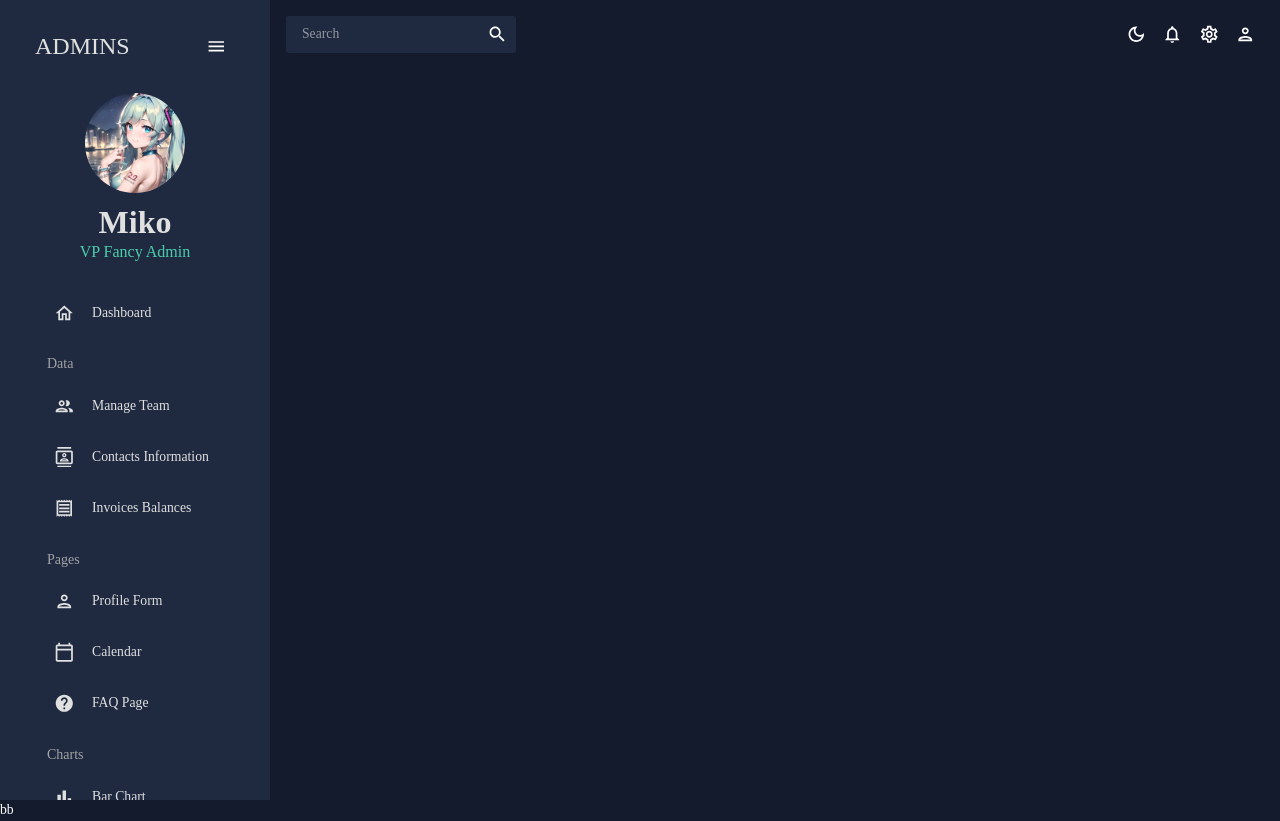
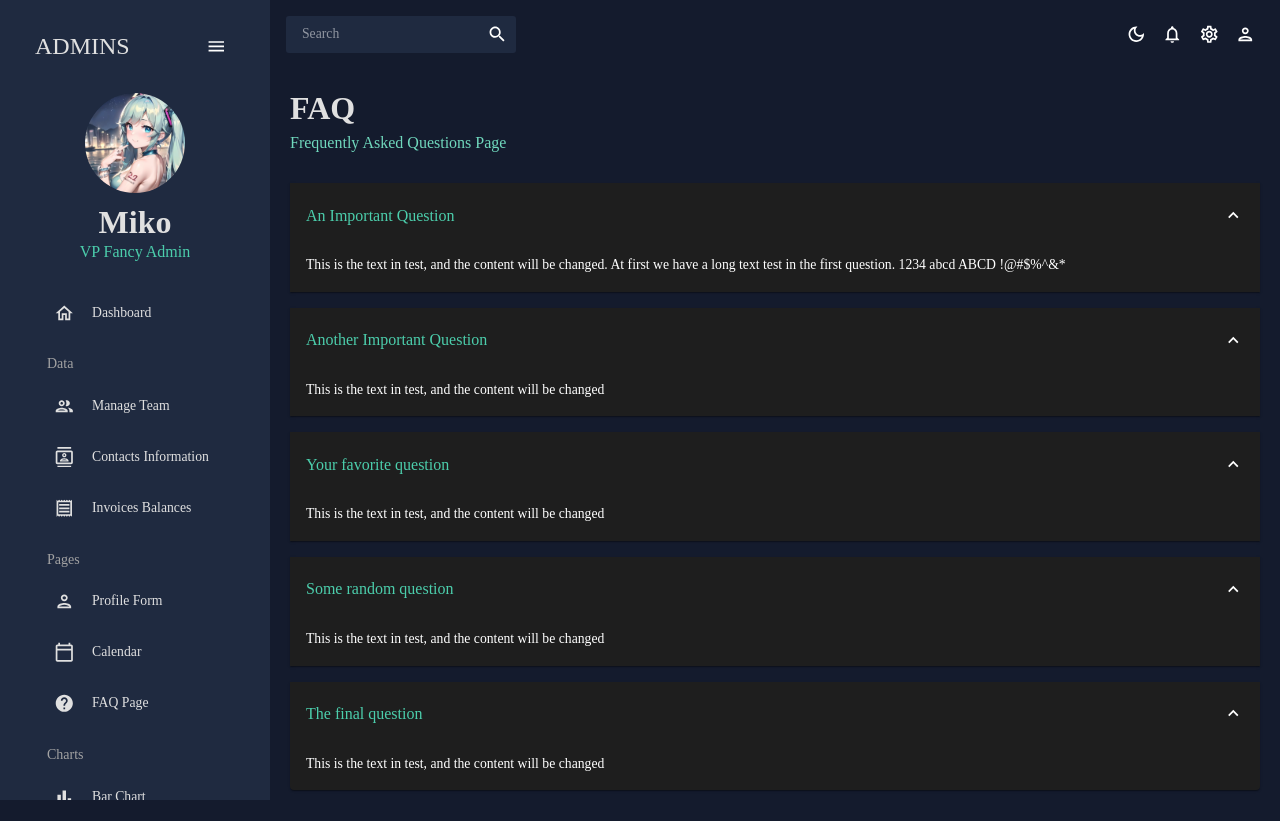
Before and after one commit to michaeli524/react-admin-dashboard, a React (Create React App) app: page /faq in a window 1280 px wide. After the commit the page ends 800 px from the top, so only its background shows below. Built offline with nearby package versions, Linux system fonts and the light colour scheme.

Commit message:
push the faq page

```diff
--- a/src/App.js
+++ b/src/App.js
@@ -8,10 +8,10 @@
 import Invoices from "./scenes/invoices";
 import Contacts from "./scenes/contacts";
 import Form from "./scenes/form";
+import FAQ from "./scenes/faq";
 // import Bar from "./scenes/bar";
 // import Line from "./scenes/line";
 // import Pie from "./scenes/pie";
-// import FAQ from "./scenes/faq";
 // import Geography from "./scenes/geography";
 import Calendar from "./scenes/calendar";
 
@@ -32,16 +32,15 @@
               <Route path="/invoices" element={<Invoices />} />
               <Route path="/contacts" element={<Contacts />} />
               <Route path="/form" element={<Form />} />
+              <Route path="/calendar" element={<Calendar />} />
+              <Route path="/faq" element={<FAQ />} />
               {/* <Route path="/bar" element={<Bar />} /> */}
               {/* <Route path="/line" element={<Line />} /> */}
               {/* <Route path="/pie" element={<Pie />} /> */}
-              {/* <Route path="/faq" element={<FAQ />} /> */}
               {/* <Route path="/geography" element={<Geography />} /> */}
-              <Route path="/calendar" element={<Calendar />} />
             </Routes>
           </main>
         </div>
-        bb
       </ThemeProvider>
     </ColorModeContext.Provider>
   );
--- /dev/null
+++ b/src/scenes/faq/index.jsx
@@ -0,0 +1,87 @@
+import { Box, useTheme, Typography } from "@mui/material";
+import Header from "../../components/Header";
+import Accordion from "@mui/material/Accordion";
+import AccordionSummary from "@mui/material/AccordionSummary";
+import AccordionDetails from "@mui/material/AccordionDetails";
+import ExpandMoreIcon from "@mui/icons-material/ExpandMore";
+import { tokens } from "../../theme";
+
+const FAQ = () => {
+  const theme = useTheme();
+  const colors = tokens(theme.palette.mode);
+
+  return (
+    <Box m="20px">
+      <Header title="FAQ" subtitle="Frequently Asked Questions Page" />
+
+      <Accordion defaultExpanded>
+        <AccordionSummary expandIcon={<ExpandMoreIcon />}>
+          <Typography color={colors.greenAccent[500]} variant="h5">
+            An Important Question
+          </Typography>
+        </AccordionSummary>
+        <AccordionDetails>
+          <Typography>
+            This is the text in test, and the content will be changed. At first
+            we have a long text test in the first question. 1234 abcd ABCD
+            !@#$%^&*
+          </Typography>
+        </AccordionDetails>
+      </Accordion>
+
+      <Accordion defaultExpanded>
+        <AccordionSummary expandIcon={<ExpandMoreIcon />}>
+          <Typography color={colors.greenAccent[500]} variant="h5">
+            Another Important Question
+          </Typography>
+        </AccordionSummary>
+        <AccordionDetails>
+          <Typography>
+            This is the text in test, and the content will be changed
+          </Typography>
+        </AccordionDetails>
+      </Accordion>
+
+      <Accordion defaultExpanded>
+        <AccordionSummary expandIcon={<ExpandMoreIcon />}>
+          <Typography color={colors.greenAccent[500]} variant="h5">
+            Your favorite question
+          </Typography>
+        </AccordionSummary>
+        <AccordionDetails>
+          <Typography>
+            This is the text in test, and the content will be changed
+          </Typography>
+        </AccordionDetails>
+      </Accordion>
+
+      <Accordion defaultExpanded>
+        <AccordionSummary expandIcon={<ExpandMoreIcon />}>
+          <Typography color={colors.greenAccent[500]} variant="h5">
+            Some random question
+          </Typography>
+        </AccordionSummary>
+        <AccordionDetails>
+          <Typography>
+            This is the text in test, and the content will be changed
+          </Typography>
+        </AccordionDetails>
+      </Accordion>
+
+      <Accordion defaultExpanded>
+        <AccordionSummary expandIcon={<ExpandMoreIcon />}>
+          <Typography color={colors.greenAccent[500]} variant="h5">
+            The final question
+          </Typography>
+        </AccordionSummary>
+        <AccordionDetails>
+          <Typography>
+            This is the text in test, and the content will be changed
+          </Typography>
+        </AccordionDetails>
+      </Accordion>
+    </Box>
+  );
+};
+
+export default FAQ;
```
